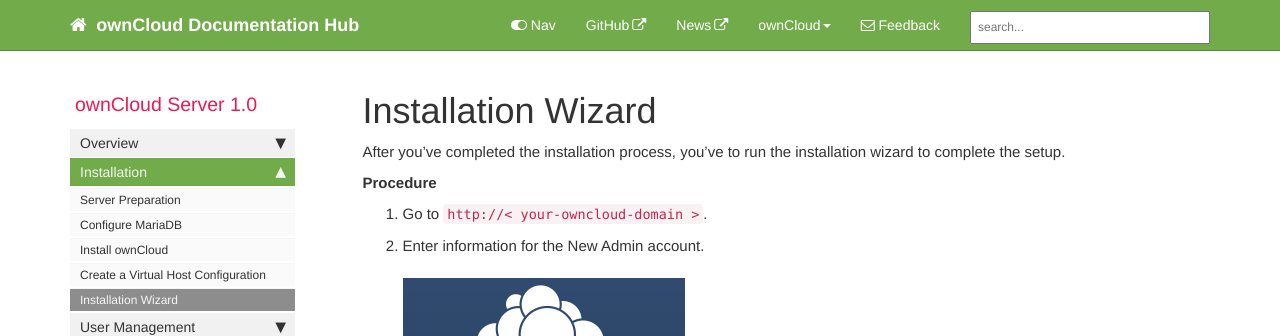
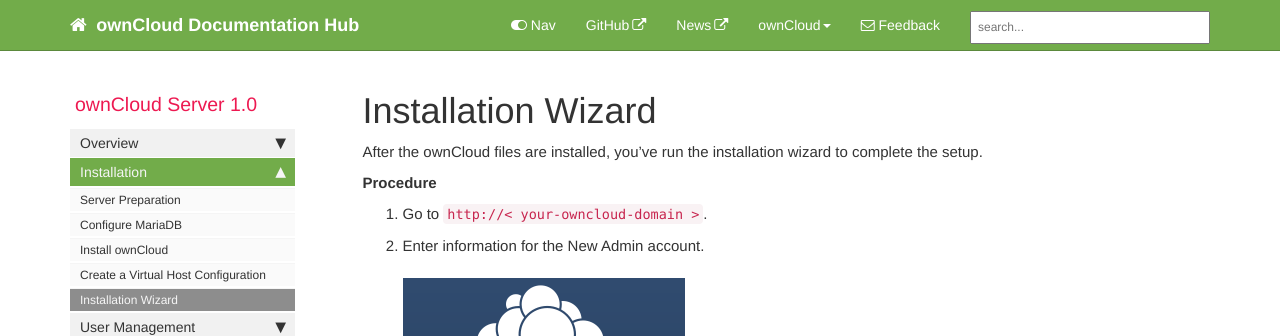
Before and after one commit to docsmith-darshan/tom_theme, a Jekyll site: the page built from pages/mydoc/my_doc_Installation_Wizard.md, in a window 1280 px wide and 900 px high. Shown: the top 336 px of the window. Built offline with Jekyll 4.4.1, drawn with Linux system fonts in a browser that asks for light colours; comment, search, counter and statistics services are not loaded.

Commit message:
update installation wizard

```diff
--- a/pages/mydoc/my_doc_Installation_Wizard.md
+++ b/pages/mydoc/my_doc_Installation_Wizard.md
@@ -7,7 +7,7 @@ folder: mydoc
 ---
 
 
-After you've completed the installation process, you've to run the installation wizard to complete the setup.
+After the ownCloud files are installed, you've run the installation wizard to complete the setup.
 
 **Procedure**
 
```
Also changed, not shown: pages/mydoc/mydoc_Virtual_Host_Configuration.md (+1 -1 lines).
